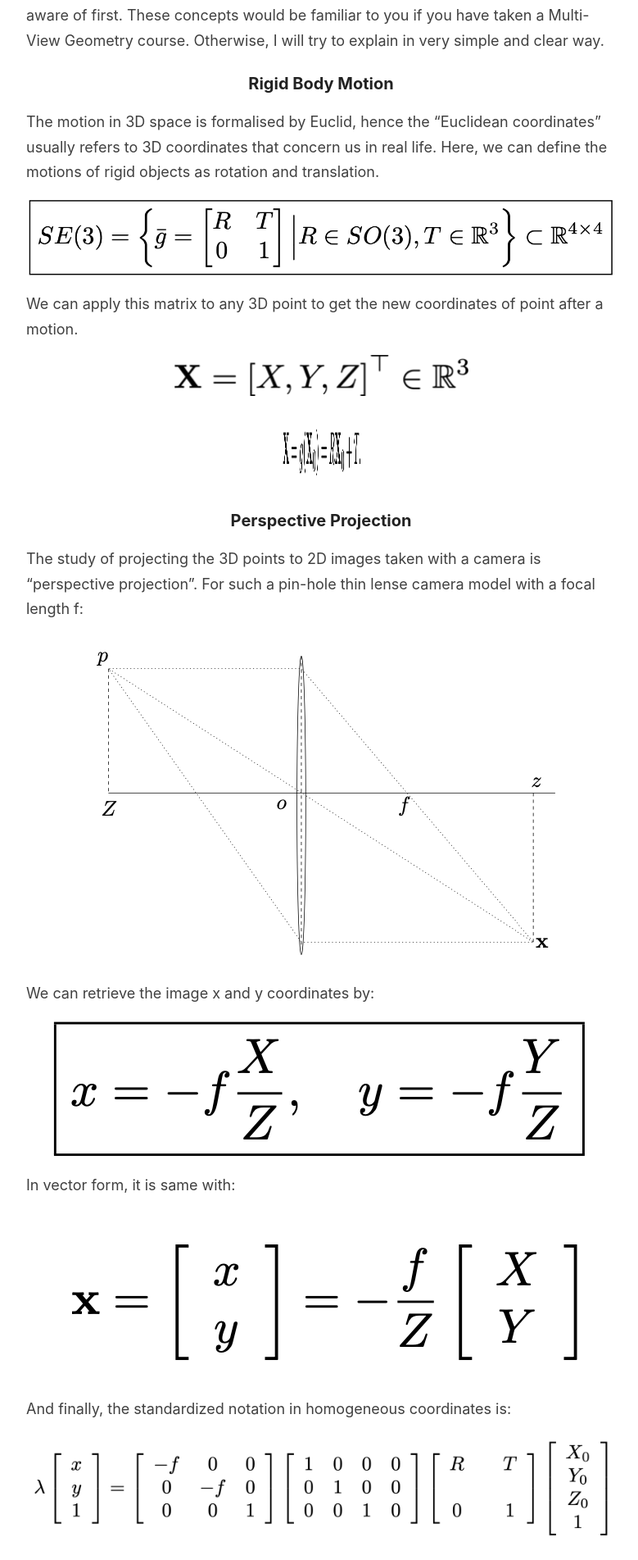
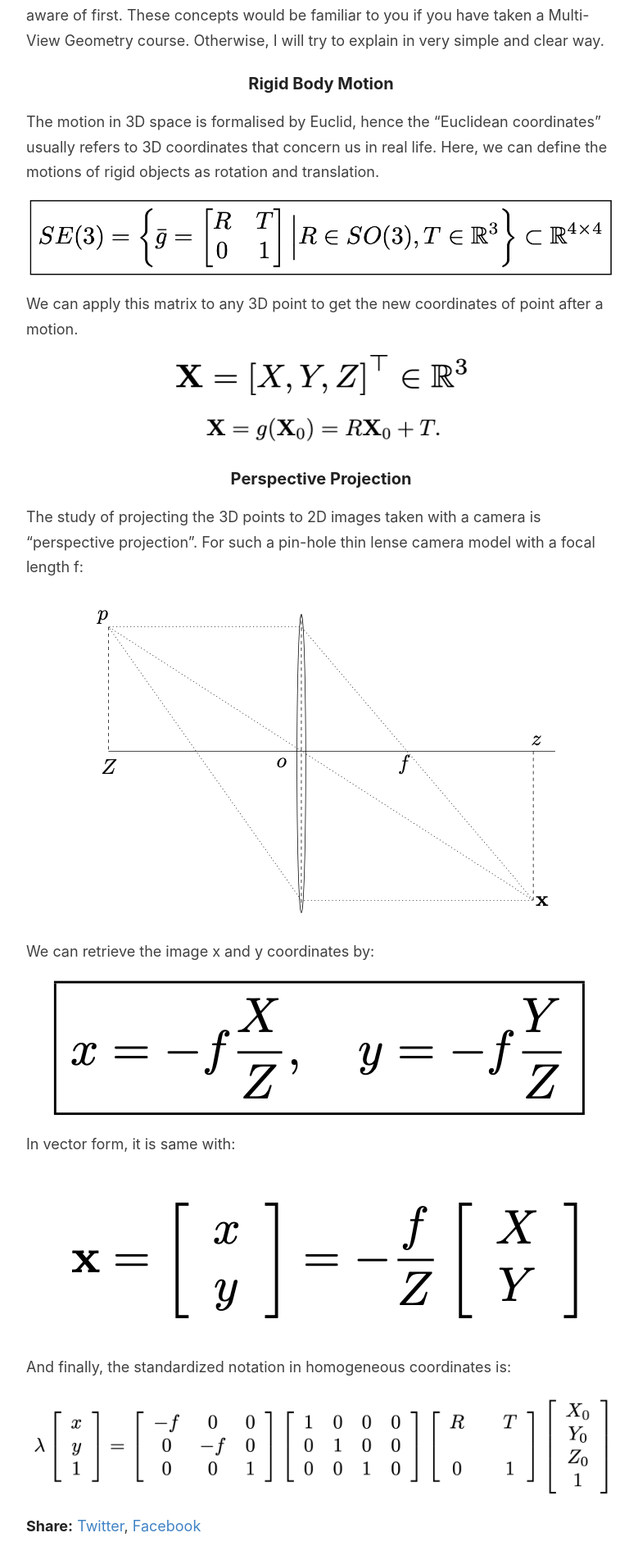
Before and after one commit to evinpinar/evinpinar.github.io, a Jekyll site: the page built from _posts/2019-11-29-paper-review1.md, in a window 1280 px wide. Shown: the part 1407-3310 px from the top of the page at 82% size, without its empty margins (248-1027 px from the left). Built offline with Jekyll 4.4.1, drawn with Linux system fonts in a browser that asks for light colours; comment, search, counter and statistics services are not loaded.

Commit message:
pic size

```diff
--- a/_posts/2019-11-29-paper-review1.md
+++ b/_posts/2019-11-29-paper-review1.md
@@ -27,13 +27,13 @@ There are some ideas and keywords that occur in the literature that we should be
 
 The motion in 3D space is formalised by Euclid, hence the "Euclidean coordinates" usually refers to 3D coordinates that concern us in real life. Here, we can define the motions of rigid objects as rotation and translation.
 
-![](/images/paper_review1/se3.png "SE(3)") <!-- .element height="50%" width="50%" -->
+<img src="/images/paper_review1/se3.png" height="100">
 
 We can apply this matrix to any 3D point to get the new coordinates of point after a motion.
 
-![](/images/paper_review1/xvec.png "P vec"){:height="50%" width="50%"}
+<img src="/images/paper_review1/xvec.png" height="50">
 
-<img src="/images/paper_review1/rbd1.png" width="100" height="100">
+<img src="/images/paper_review1/rbd1.png" height="50">
 
 ### Perspective Projection
 
```
